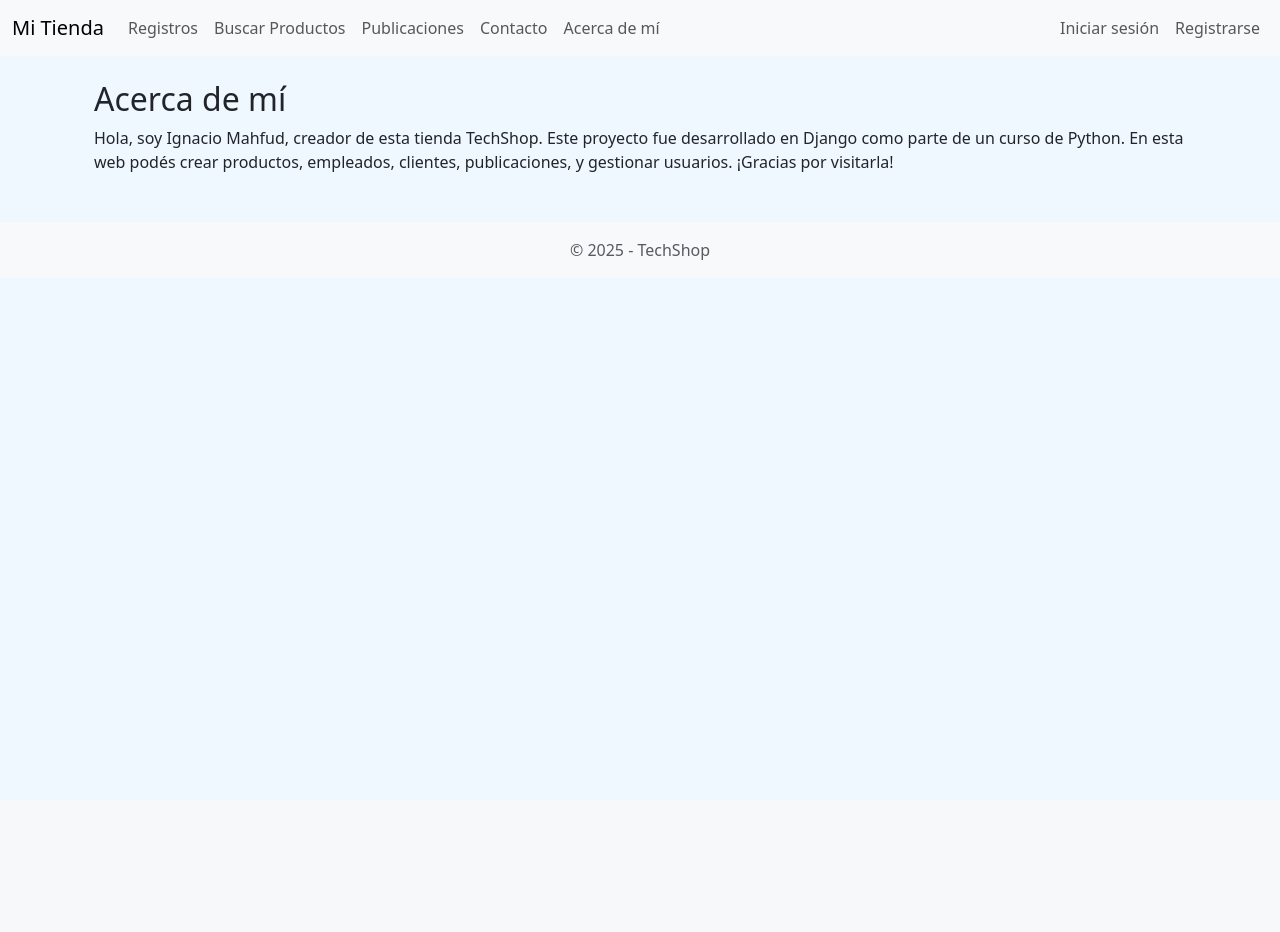
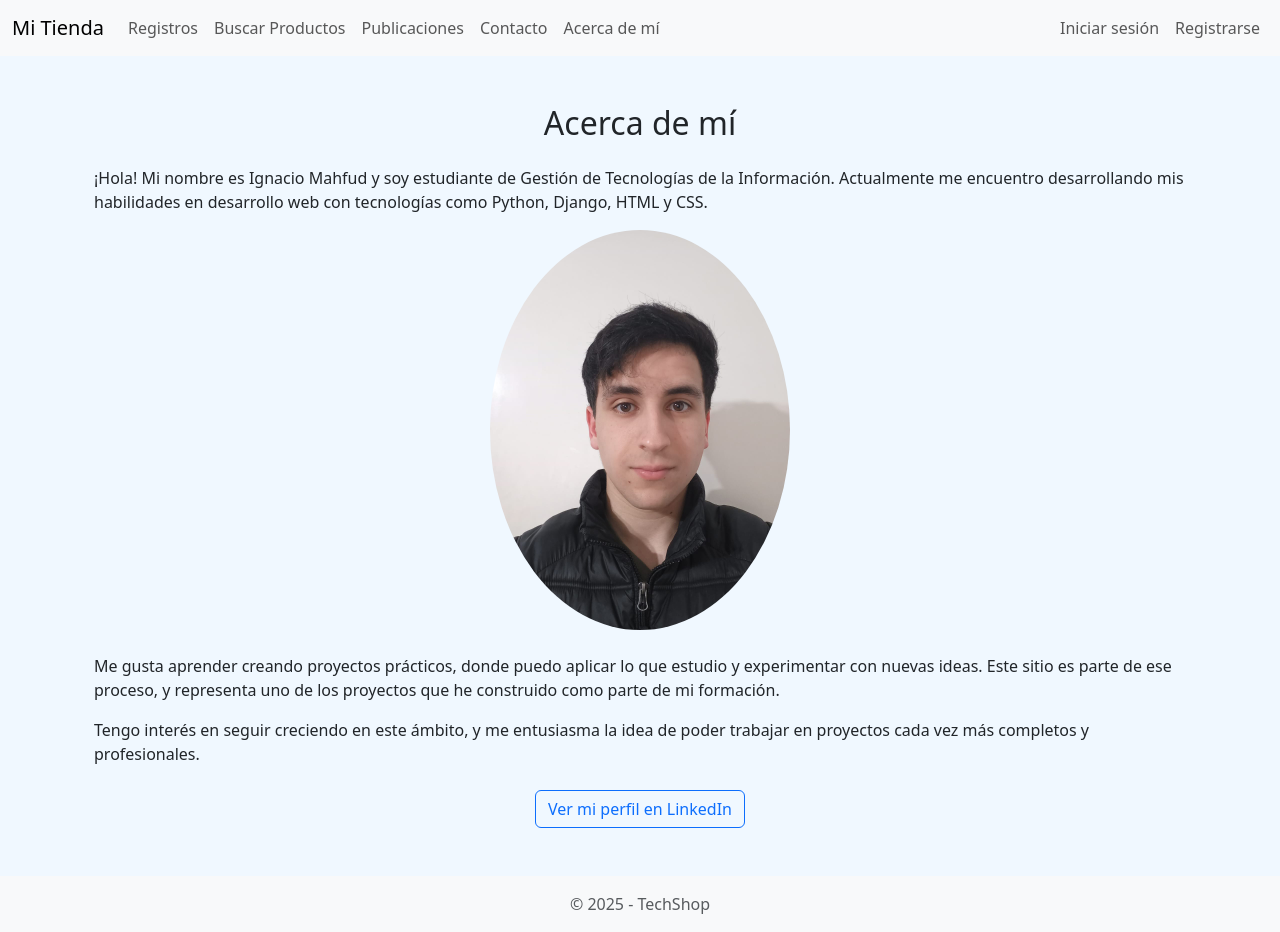
Before and after one commit to NachoMah/ProyectoFinalPython_Mahfud, a Django app: page /about/ in a window 1280 px wide. Before the commit the page ends 260 px from the top, so only its background shows below. Run offline with Django 5.2, Linux system fonts and the light colour scheme.

Commit message:
Cambios en el about me

```diff
--- a/tienda/templates/tienda/about.html
+++ b/tienda/templates/tienda/about.html
@@ -1,9 +1,30 @@
 {% extends 'tienda/padre.html' %}
+{% load static %}
 {% block title %}Acerca de mí{% endblock %}
 
 {% block content %}
-<div class="container mt-4">
-    <h2>Acerca de mí</h2>
-    <p>Hola, soy Ignacio Mahfud, creador de esta tienda TechShop. Este proyecto fue desarrollado en Django como parte de un curso de Python. En esta web podés crear productos, empleados, clientes, publicaciones, y gestionar usuarios. ¡Gracias por visitarla!</p>
+<div class="container mt-5">
+    <h2 class="text-center mb-4">Acerca de mí</h2>
+
+    <p>
+        ¡Hola! Mi nombre es Ignacio Mahfud y soy estudiante de Gestión de Tecnologías de la Información. Actualmente me encuentro desarrollando mis habilidades en desarrollo web con tecnologías como Python, Django, HTML y CSS.
+    </p>
+
+    <img src="{% static 'images/foto_ignacio.jpg' %}" alt="Foto de Ignacio" class="rounded-circle mx-auto d-block mb-4" width="300">
+
+    <p>
+        Me gusta aprender creando proyectos prácticos, donde puedo aplicar lo que estudio y experimentar con nuevas ideas. Este sitio es parte de ese proceso, y representa uno de los proyectos que he construido como parte de mi formación.
+    </p>
+    <p>
+        Tengo interés en seguir creciendo en este ámbito, y me entusiasma la idea de poder trabajar en proyectos cada vez más completos y profesionales.
+    </p>
+
+
+    <div class="text-center mt-4">
+        <a href="https://www.linkedin.com/in/ignacioagust%C3%ADnmahfud/" target="_blank" class="btn btn-outline-primary">
+            Ver mi perfil en LinkedIn
+        </a>
+    </div>
+
 </div>
 {% endblock %}
--- a/tienda/views.py
+++ b/tienda/views.py
@@ -1,6 +1,6 @@
 from django.shortcuts import render, redirect, get_object_or_404
 from .forms import ClienteForm, ProductoForm, EmpleadoForm, Producto, BuscarProductoFormulario, RegistroUsuarioForm, EditarPerfilForm, ContactoForm, PublicacionForm
-from django.contrib.auth import authenticate, login, logout
+from django.contrib.auth import login, logout
 from django.contrib import messages
 from django.contrib.auth.forms import AuthenticationForm
 from django.contrib.auth.decorators import login_required
```
Also changed, not shown: TuPrimeraPagina_Mahfud/settings.py (+8 -2 lines), tienda/templates/tienda/inicio.html (+7 -7 lines), db.sqlite3, tienda/static/images/foto_ignacio.jpg (added).
